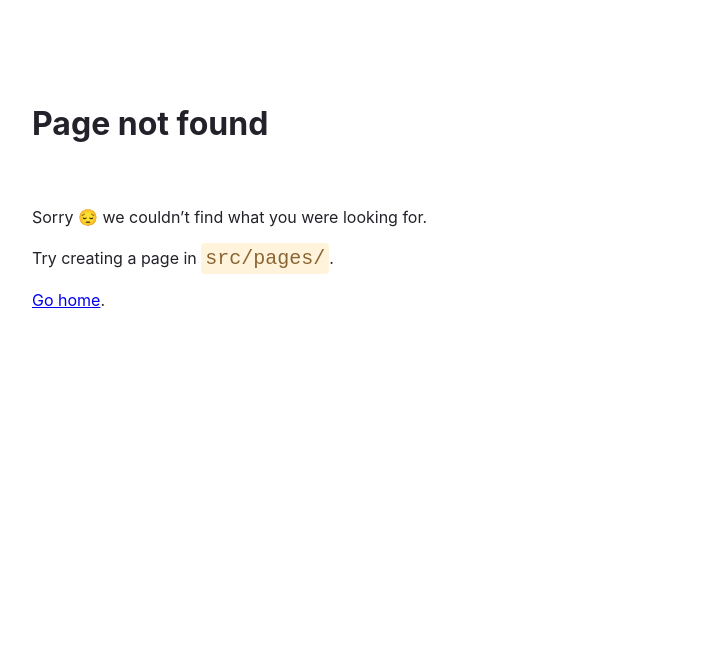
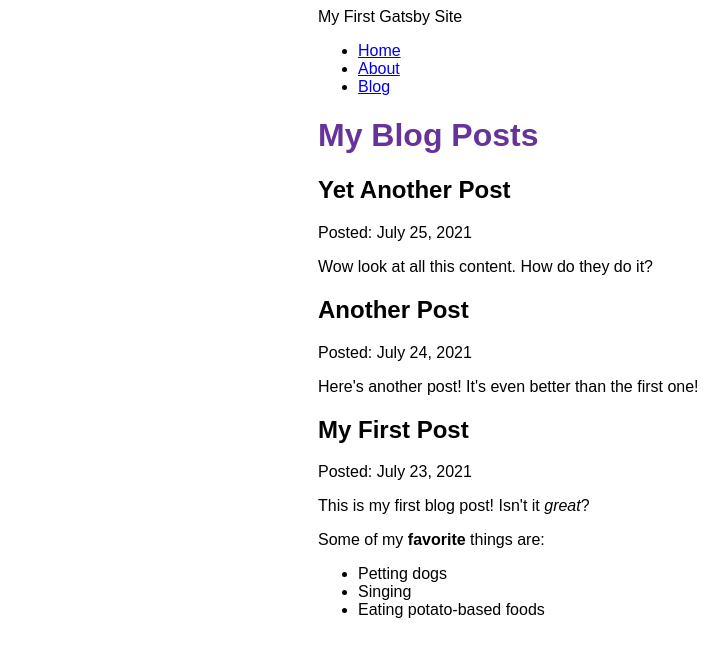
Before and after one commit to Kastrcn/my-first-gatsby-site, a Gatsby site: page /blog in a window 1280 px wide. Before the commit this address had no page. Shown: the whole page, without its empty margins (72-800 px from the left). Built offline with nearby package versions, Linux system fonts and the light colour scheme; Gatsby itself is replaced by a stand-in of ours.

Commit message:
Finished Gatsby Tutorial Part 5

```diff
--- /dev/null
+++ b/blog/another-post.mdx
@@ -0,0 +1,6 @@
+---
+title: "Another Post"
+date: "2021-07-24"
+---
+
+Here's another post! It's even better than the first one!
--- /dev/null
+++ b/blog/my-first-post.mdx
@@ -0,0 +1,12 @@
+---
+title: "My First Post"
+date: "2021-07-23"
+---
+
+This is my first blog post! Isn't it *great*?
+
+Some of my **favorite** things are:
+
+* Petting dogs
+* Singing
+* Eating potato-based foods
--- /dev/null
+++ b/blog/yet-another-post.mdx
@@ -0,0 +1,6 @@
+---
+title: "Yet Another Post"
+date: "2021-07-25"
+---
+
+Wow look at all this content. How do they do it?
--- a/gatsby-config.js
+++ b/gatsby-config.js
@@ -1,10 +1,17 @@
 module.exports = {
   siteMetadata: {
-    siteUrl: "https://www.yourdomain.tld",
     title: "My First Gatsby Site",
   },
   plugins: [
     "gatsby-plugin-image",
     "gatsby-plugin-sharp",
+    {
+      resolve: "gatsby-source-filesystem",
+      options: {
+        name: `blog`,
+        path: `${__dirname}/blog`,
+      }
+    },
+    "gatsby-plugin-mdx"
   ],
 };
--- a/package.json
+++ b/package.json
@@ -15,7 +15,13 @@
     "clean": "gatsby clean"
   },
   "dependencies": {
+    "@mdx-js/mdx": "^1.6.22",
+    "@mdx-js/react": "^1.6.22",
     "gatsby": "^3.13.1",
+    "gatsby-plugin-image": "^1.14.1",
+    "gatsby-plugin-mdx": "^2.14.0",
+    "gatsby-plugin-sharp": "^3.14.1",
+    "gatsby-source-filesystem": "^3.14.0",
     "react": "^17.0.1",
     "react-dom": "^17.0.1"
   }
--- a/src/components/layout.js
+++ b/src/components/layout.js
@@ -1,17 +1,28 @@
 import * as React from 'react'
-import { Link } from 'gatsby'
+import { Link, useStaticQuery, graphql } from 'gatsby'
 import {
   container,
   heading,
   navLinks,
   navLinkItem,
-  navLinkText
+  navLinkText,
+  siteTitle
 } from './layout.module.css'
 
 const Layout = ({ pageTitle, children }) => {
+    const data = useStaticQuery(graphql`
+    query {
+      site {
+        siteMetadata {
+          title
+        }
+      }
+    }
+  `)
   return (
     <div className={container}>
-      <title>{pageTitle}</title>
+       <title>{pageTitle} | {data.site.siteMetadata.title}</title>
+       <header className={siteTitle}>{data.site.siteMetadata.title}</header>
       <nav>
         <ul className={navLinks}>
           <li className={navLinkItem}>
@@ -22,6 +33,11 @@
           <li className={navLinkItem}>
             <Link to="/about" className={navLinkText}>
               About
+            </Link>
+          </li>
+          <li className={navLinkItem}>
+            <Link to="/blog" className={navLinkText}>
+              Blog
             </Link>
           </li>
         </ul>
--- a/src/components/layout.module.css
+++ b/src/components/layout.module.css
@@ -18,3 +18,11 @@
 .nav-link-text {
   color: black;
 }
+/* ... your existing styles */
+
+.site-title {
+  font-size: 3rem;
+  color: gray;
+  font-weight: 700;
+  margin: 3rem 0;
+}
--- /dev/null
+++ b/src/pages/blog.js
@@ -0,0 +1,39 @@
+import * as React from 'react'
+import { graphql } from 'gatsby'
+import { MDXRenderer } from 'gatsby-plugin-mdx'
+import Layout from '../components/layout'
+
+const BlogPage = ({ data }) => {
+  return (
+    <Layout pageTitle="My Blog Posts">
+      {
+        data.allMdx.nodes.map((node) => (
+          <article key={node.id}>
+            <h2>{node.frontmatter.title}</h2>
+            <p>Posted: {node.frontmatter.date}</p>
+            <MDXRenderer>
+              {node.body}
+            </MDXRenderer>
+          </article>
+        ))
+      }
+    </Layout>
+  )
+}
+
+export const query = graphql`
+  query {
+    allMdx(sort: {fields: frontmatter___date, order: DESC}) {
+      nodes {
+        frontmatter {
+          title
+          date(formatString: "MMMM DD, YYYY")
+        }
+        id
+        body
+      }
+    }
+  }
+`
+
+export default BlogPage
--- a/src/pages/index.js
+++ b/src/pages/index.js
@@ -6,10 +6,10 @@
   return (
     <Layout pageTitle="Home Page">
       <p>I'm making this by following the Gatsby Tutorial.</p>
-      <StaticImage
+      {/* <StaticImage
         alt="Clifford, a reddish-brown pitbull, posing on a couch and looking stoically at the camera"
         src="https://pbs.twimg.com/media/E1oMV3QVgAIr1NT?format=jpg&name=large"
-      />
+      /> */}
     </Layout>
   )
 }
```
Also changed, not shown: src/images/clifford.jpg (added), 1 other file.
